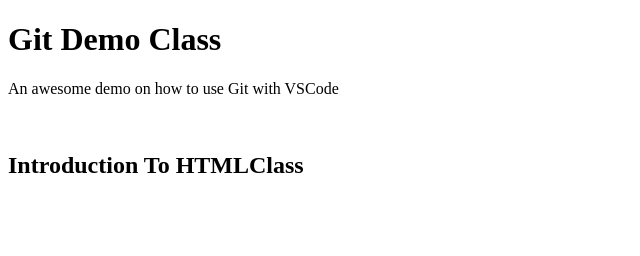
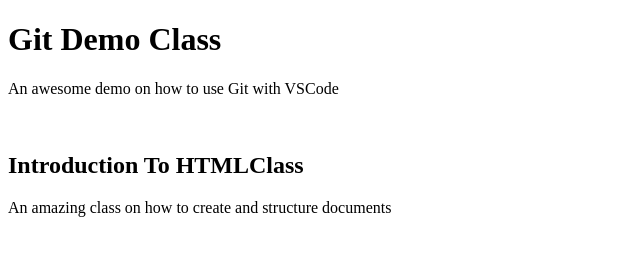
Before and after one commit to euphoria090327/git-demo, a plain HTML site: page index.html in a window 1280 px wide. Shown: the whole page, without its empty margins (0-640 px from the left). Drawn offline with Linux system fonts and the light colour scheme.

Commit message:
Added another paragraph

```diff
--- a/index.html
+++ b/index.html
@@ -10,5 +10,6 @@
     <p>An awesome demo on how to use Git with VSCode</p>
     <img src="euphy.jpg" alt="" />
     <h2>Introduction To HTMLClass</h2>
+    <p>An amazing class on how to create and structure documents</p>
   </body>
 </html>
```
